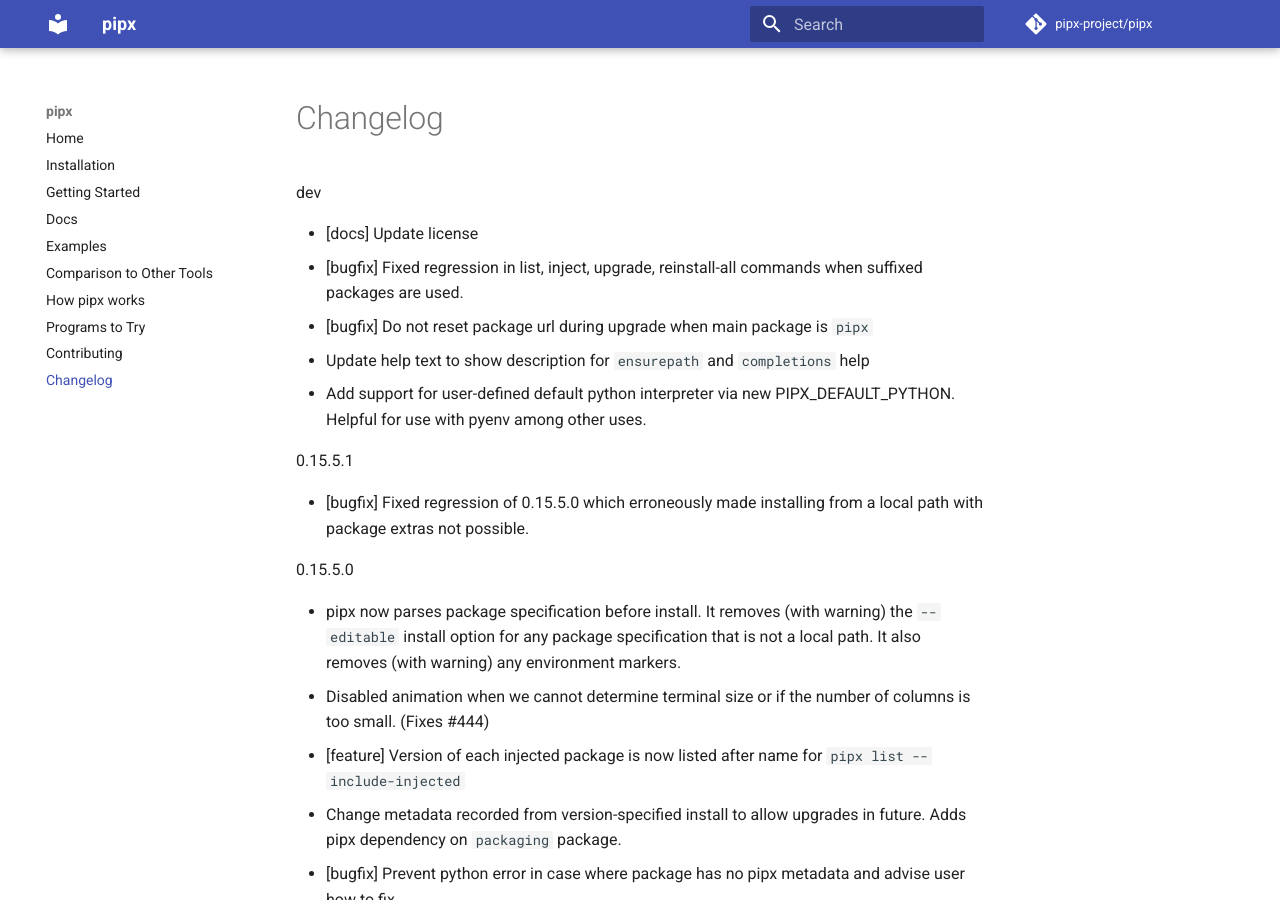
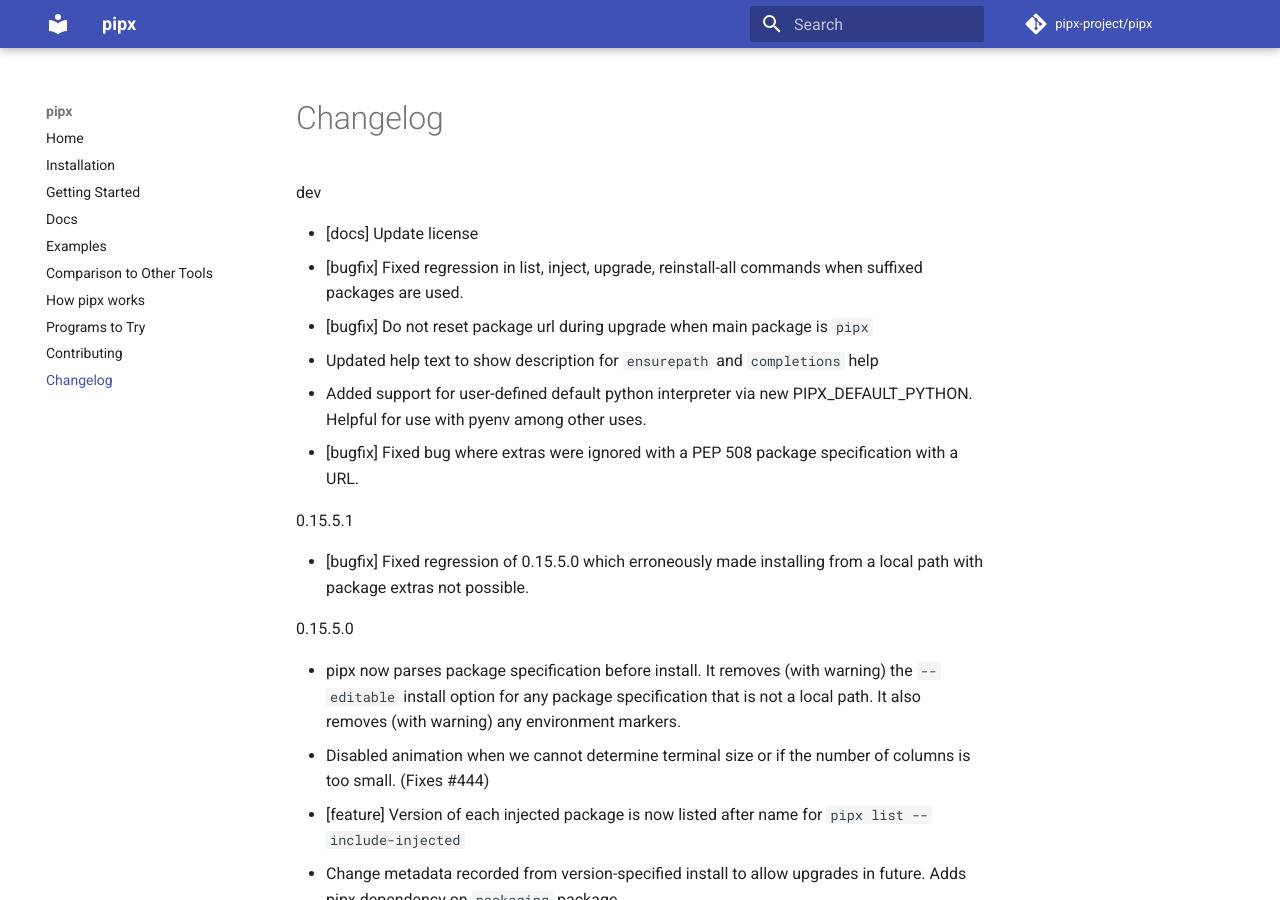
Before and after one commit to pypa/pipx, an MkDocs documentation site: the page built from docs/changelog.md, in a window 1280 px wide and 900 px high. Built offline with MkDocs 1.6.1 and Material for MkDocs 9.7.7, drawn with Linux system fonts in a browser that asks for light colours; comment, search, counter and statistics services are not loaded.

Commit message:
Add changelog entry.

```diff
--- a/docs/changelog.md
+++ b/docs/changelog.md
@@ -3,8 +3,9 @@
 - [docs] Update license
 - [bugfix] Fixed regression in list, inject, upgrade, reinstall-all commands when suffixed packages are used.
 - [bugfix] Do not reset package url during upgrade when main package is `pipx`
-- Update help text to show description for `ensurepath` and `completions` help
-- Add support for user-defined default python interpreter via new PIPX_DEFAULT_PYTHON.  Helpful for use with pyenv among other uses.
+- Updated help text to show description for `ensurepath` and `completions` help
+- Added support for user-defined default python interpreter via new PIPX_DEFAULT_PYTHON.  Helpful for use with pyenv among other uses.
+- [bugfix] Fixed bug where extras were ignored with a PEP 508 package specification with a URL.
 
 
 0.15.5.1
```
